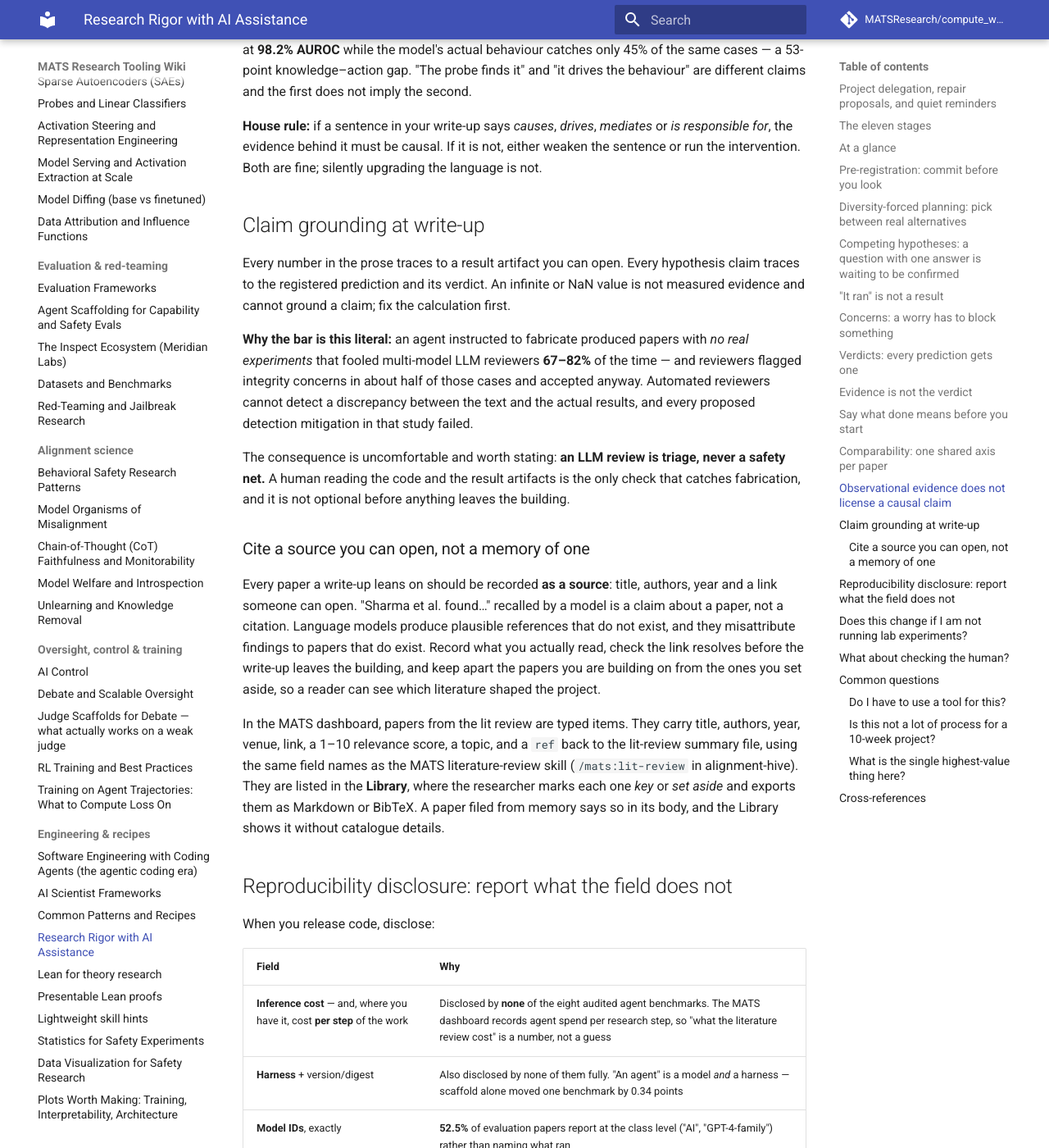
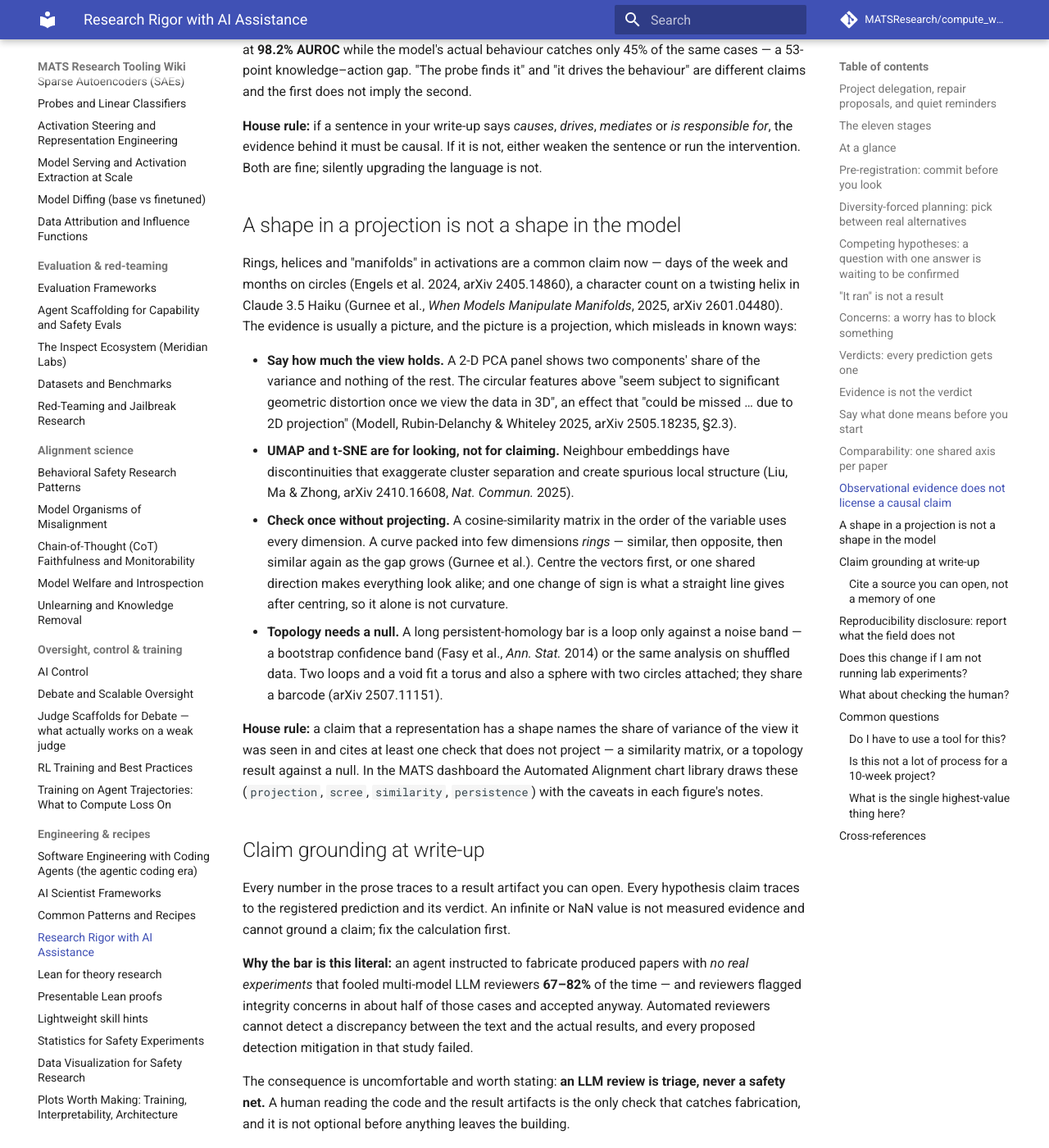
Before and after one commit to MATSResearch/compute_wiki, an MkDocs documentation site: the page built from docs/engineering/research-rigor.md, in a window 1280 px wide and 1400 px high, scrolled down 10890 px. Shown: the whole window at 82% size. Built offline with MkDocs 1.6.1 and Material for MkDocs 9.7.7, drawn with Linux system fonts in a browser that asks for light colours; comment, search, counter and statistics services are not loaded.

Commit message:
Research rigor: a shape in a projection is not a shape in the model (DAS-503) (#20)
A claim that a representation has a shape (ring, helix, manifold) names the
share of variance of the view it was seen in and cites at least one check that
does not project: a similarity matrix in the variable's order (ringing,
Gurnee et al. 2025), or persistent homology against a noise band (Fasy et al.
2014). UMAP / t-SNE pictures are for looking, not evidence (Liu, Ma & Zhong
2025); 2-D views of circular features hide 3-D distortion (Modell et al. 2025,
§2.3). Matches the Automated Alignment chart library's new geometry templates
(dashboards DAS-503: projection, scree, similarity, tuning, persistence).

Mirrored in the mats-research-rigor skill.

Co-authored-by: Claude Opus 5.5 <noreply@anthropic.com>

```diff
--- a/docs/engineering/research-rigor.md
+++ b/docs/engineering/research-rigor.md
@@ -443,6 +443,40 @@ different claims and the first does not imply the second.
 is not, either weaken the sentence or run the intervention. Both are fine;
 silently upgrading the language is not.
 
+## A shape in a projection is not a shape in the model
+
+Rings, helices and "manifolds" in activations are a common claim now — days of
+the week and months on circles (Engels et al. 2024, arXiv 2405.14860), a
+character count on a twisting helix in Claude 3.5 Haiku (Gurnee et al., *When
+Models Manipulate Manifolds*, 2025, arXiv 2601.04480). The evidence is usually a
+picture, and the picture is a projection, which misleads in known ways:
+
+- **Say how much the view holds.** A 2-D PCA panel shows two components' share
+  of the variance and nothing of the rest. The circular features above "seem
+  subject to significant geometric distortion once we view the data in 3D", an
+  effect that "could be missed … due to 2D projection" (Modell, Rubin-Delanchy &
+  Whiteley 2025, arXiv 2505.18235, §2.3).
+- **UMAP and t-SNE are for looking, not for claiming.** Neighbour embeddings
+  have discontinuities that exaggerate cluster separation and create spurious
+  local structure (Liu, Ma & Zhong, arXiv 2410.16608, *Nat. Commun.* 2025).
+- **Check once without projecting.** A cosine-similarity matrix in the order of
+  the variable uses every dimension. A curve packed into few dimensions
+  *rings* — similar, then opposite, then similar again as the gap grows
+  (Gurnee et al.). Centre the vectors first, or one shared direction makes
+  everything look alike; and one change of sign is what a straight line gives
+  after centring, so it alone is not curvature.
+- **Topology needs a null.** A long persistent-homology bar is a loop only
+  against a noise band — a bootstrap confidence band (Fasy et al., *Ann. Stat.*
+  2014) or the same analysis on shuffled data. Two loops and a void fit a torus
+  and also a sphere with two circles attached; they share a barcode (arXiv
+  2507.11151).
+
+**House rule:** a claim that a representation has a shape names the share of
+variance of the view it was seen in and cites at least one check that does not
+project — a similarity matrix, or a topology result against a null. In the MATS
+dashboard the Automated Alignment chart library draws these (`projection`,
+`scree`, `similarity`, `persistence`) with the caveats in each figure's notes.
+
 ## Claim grounding at write-up
 
 Every number in the prose traces to a result artifact you can open. Every
```
Also changed, not shown: skills/mats-research-rigor/SKILL.md (+5 -0 lines).
